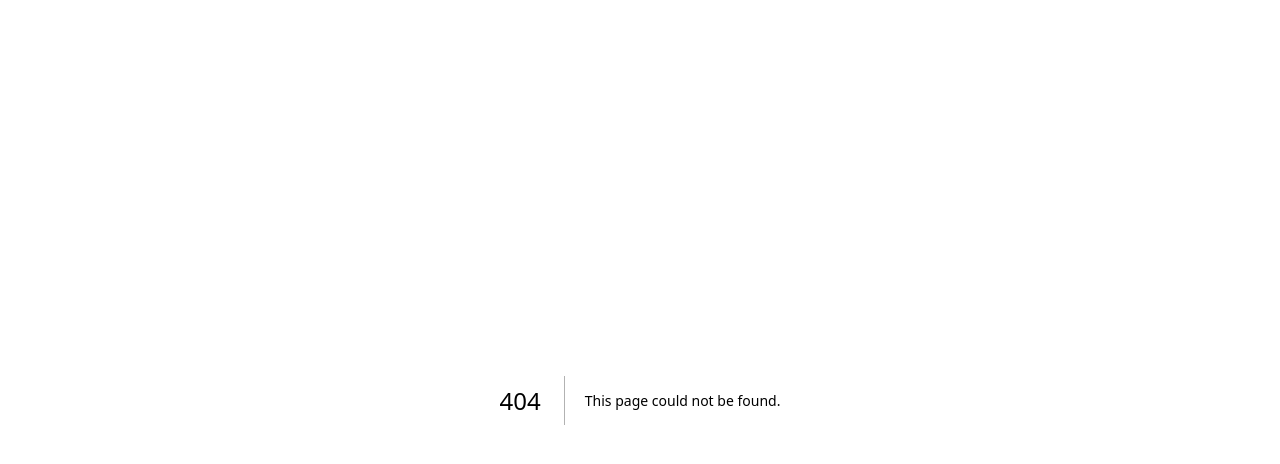
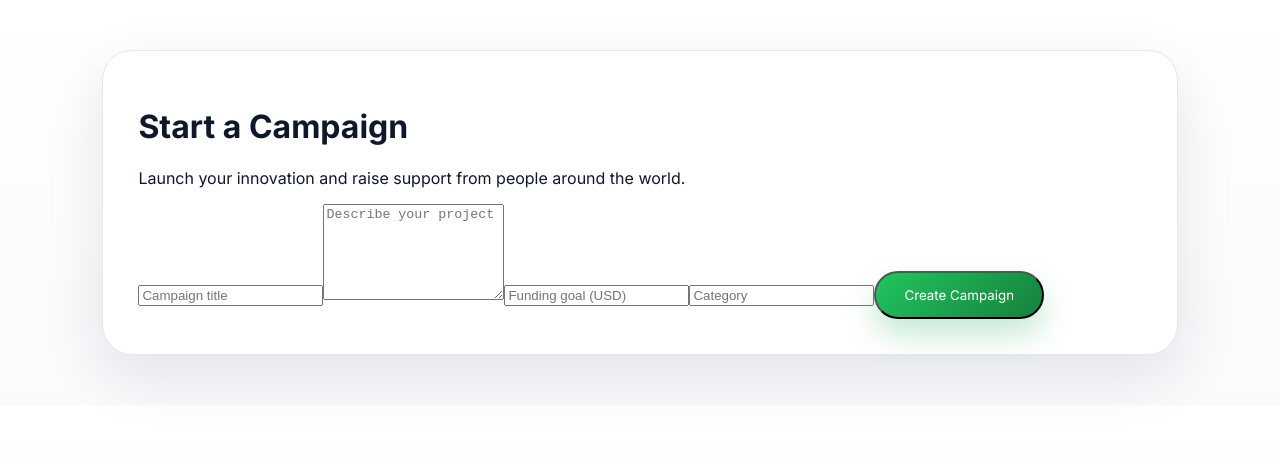
Before and after one commit to groupstum-dev/sahara, a Next.js app: page /create in a window 1280 px wide. Before the commit this address had no page. Shown: the top 464 px of the page. Built offline with nearby package versions, Linux system fonts and the light colour scheme.

Commit message:
Create page.tsx

```diff
--- /dev/null
+++ b/app/create/page.tsx
@@ -0,0 +1,30 @@
+export default function CreateCampaignPage() {
+  return (
+    <main className="dashboard">
+      <div className="dashboard-card">
+        <h1>Start a Campaign</h1>
+
+        <p>
+          Launch your innovation and raise support from people around the world.
+        </p>
+
+        <form className="campaign-form">
+          <input type="text" placeholder="Campaign title" />
+
+          <textarea
+            placeholder="Describe your project"
+            rows={6}
+          />
+
+          <input type="number" placeholder="Funding goal (USD)" />
+
+          <input type="text" placeholder="Category" />
+
+          <button className="nav-button" type="submit">
+            Create Campaign
+          </button>
+        </form>
+      </div>
+    </main>
+  );
+}
```
